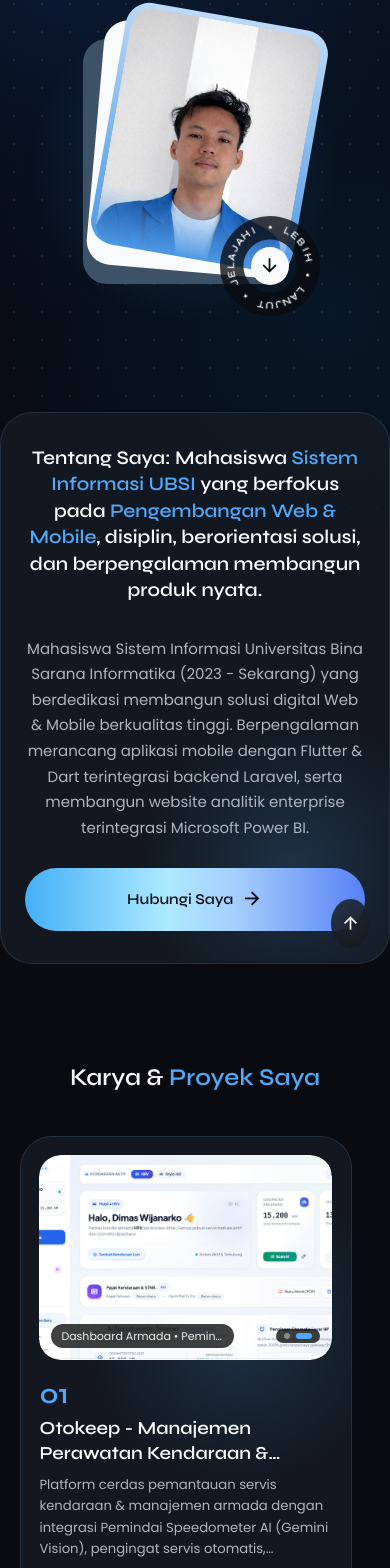
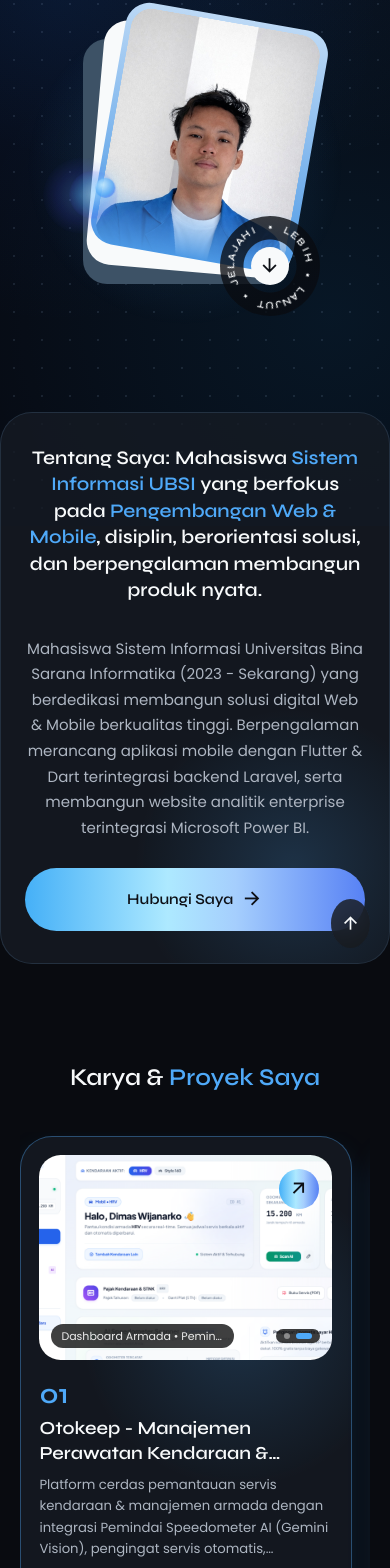
Before and after one commit to Dimss-W/CV-Website, a Next.js app: page / in a window 390 px wide. Shown: the part 318-1886 px from the top of the page. Built offline with nearby package versions, Linux system fonts and the light colour scheme; no server answers; some icons are missing.

Commit message:
perf(cursor): optimasi 100% GPU translate3d dan interpolasi smoothScrollY agar bulat biru sangat mulus di mobile

```diff
--- a/src/app/globals.css
+++ b/src/app/globals.css
@@ -247,50 +247,65 @@ img {
   }
 }
 
-/*=============== CUSTOM CURSOR & GRADIENT SHADOW ===============*/
-.cursor {
+/*=============== CUSTOM CURSOR & 3-LAYER GPU GRADIENT SHADOW ===============*/
+.cursor,
+.cursor-trail,
+.cursor-aura {
   position: fixed;
   top: 0;
   left: 0;
+  border-radius: 50%;
+  pointer-events: none;
+  will-change: transform;
+  backface-visibility: hidden;
+  -webkit-backface-visibility: hidden;
+  transform: translate3d(-100px, -100px, 0);
+  transition: opacity 0.25s ease;
+}
+
+.cursor {
   width: 28px;
   height: 28px;
+  z-index: 9999;
   background: radial-gradient(
     circle at 35% 35%,
-    hsla(196, 100%, 88%, 0.92) 0%,
-    hsla(208, 92%, 64%, 0.82) 55%,
-    hsla(232, 85%, 58%, 0.7) 100%
+    hsla(196, 100%, 90%, 0.95) 0%,
+    hsla(208, 92%, 64%, 0.88) 55%,
+    hsla(232, 85%, 58%, 0.78) 100%
   );
-  border-radius: 50%;
-  pointer-events: none;
-  z-index: 9999;
-  transition: opacity 0.3s ease, width 0.3s ease, height 0.3s ease;
-  will-change: transform, box-shadow;
+  box-shadow:
+    0 0 14px hsla(198, 100%, 82%, 0.65),
+    0 0 28px hsla(210, 92%, 64%, 0.45);
 }
 
 .cursor-trail {
-  position: fixed;
-  top: 0;
-  left: 0;
-  width: 64px;
-  height: 64px;
-  border-radius: 50%;
-  pointer-events: none;
+  width: 60px;
+  height: 60px;
   z-index: 9998;
   background: radial-gradient(
     circle,
-    hsla(198, 100%, 84%, 0.42) 0%,
-    hsla(210, 92%, 64%, 0.24) 38%,
-    hsla(238, 85%, 60%, 0.08) 65%,
-    transparent 75%
+    hsla(198, 100%, 84%, 0.45) 0%,
+    hsla(210, 92%, 64%, 0.26) 42%,
+    hsla(236, 85%, 60%, 0.1) 68%,
+    transparent 76%
   );
-  transition: opacity 0.25s ease, width 0.3s ease, height 0.3s ease;
-  will-change: transform, opacity;
+}
+
+.cursor-aura {
+  width: 92px;
+  height: 92px;
+  z-index: 9997;
+  background: radial-gradient(
+    circle,
+    hsla(214, 95%, 68%, 0.28) 0%,
+    hsla(238, 88%, 62%, 0.14) 45%,
+    transparent 74%
+  );
 }
 
 .cursor.hide-cursor,
-.cursor-trail.hide-cursor {
-  width: 0;
-  height: 0;
+.cursor-trail.hide-cursor,
+.cursor-aura.hide-cursor {
   opacity: 0 !important;
 }
 
@@ -298,12 +313,17 @@ img {
   .cursor {
     width: 20px;
     height: 20px;
-    opacity: 0.82;
+    opacity: 0.88;
   }
 
   .cursor-trail {
-    width: 52px;
-    height: 52px;
+    width: 48px;
+    height: 48px;
+  }
+
+  .cursor-aura {
+    width: 76px;
+    height: 76px;
   }
 }
 
--- a/src/components/ScrollObserver.tsx
+++ b/src/components/ScrollObserver.tsx
@@ -5,111 +5,117 @@ import React, { useEffect, useRef, useState } from 'react';
 export default function ScrollObserver() {
   const cursorRef = useRef<HTMLDivElement | null>(null);
   const trailRef = useRef<HTMLDivElement | null>(null);
-  const spotlightRef = useRef<HTMLDivElement | null>(null);
+  const auraRef = useRef<HTMLDivElement | null>(null);
   const [showScrollUp, setShowScrollUp] = useState(false);
 
   useEffect(() => {
     const isMobileView = () =>
       typeof window !== 'undefined' && window.innerWidth < 860;
 
-    // Initial autonomous coordinates
-    const getAutoPosition = (scrollY: number) => {
-      const w = typeof window !== 'undefined' ? window.innerWidth : 390;
-      const h = typeof window !== 'undefined' ? window.innerHeight : 800;
-      const t = scrollY * 0.0045;
-      const autoX =
-        w * 0.5 +
-        Math.sin(t) * (w * 0.32) +
-        Math.cos(t * 2.1) * (w * 0.08);
-      const autoY =
-        h * 0.42 +
-        Math.cos(t * 1.3) * (h * 0.22) +
-        Math.sin(t * 0.7) * (h * 0.06);
-      return { x: autoX, y: autoY };
+    let winW = typeof window !== 'undefined' ? window.innerWidth : 390;
+    let winH = typeof window !== 'undefined' ? window.innerHeight : 800;
+
+    const handleResize = () => {
+      winW = window.innerWidth;
+      winH = window.innerHeight;
     };
 
-    const initialPos = getAutoPosition(
-      typeof window !== 'undefined' ? window.scrollY : 0
-    );
+    window.addEventListener('resize', handleResize, { passive: true });
 
-    let targetX = initialPos.x;
-    let targetY = initialPos.y;
-    let currentX = targetX;
-    let currentY = targetY;
-    let trailX = targetX;
-    let trailY = targetY;
-    let lastScrollY = typeof window !== 'undefined' ? window.scrollY : 0;
-    let scrollVelocity = 0;
+    let rawScrollY = typeof window !== 'undefined' ? window.scrollY : 0;
+    let smoothScrollY = rawScrollY;
     let isScrolling = false;
     let scrollTimeout: ReturnType<typeof setTimeout> | null = null;
+    let lastScrollUpState = rawScrollY >= 350;
+
+    // Posisi kursor manual (hanya dipakai di Desktop saat tidak scroll)
+    let pointerX = winW * 0.5;
+    let pointerY = winH * 0.38;
+    let hasPointerMoved = false;
+
+    let currentX = pointerX;
+    let currentY = pointerY;
+    let trailX = pointerX;
+    let trailY = pointerY;
+    let auraX = pointerX;
+    let auraY = pointerY;
+
+    let lastTime = performance.now();
     let rafId: number;
 
     const handleMouseMove = (e: MouseEvent) => {
-      // Jangan ikuti posisi user jika sedang di-scroll atau di layar mobile
       if (isScrolling || isMobileView()) return;
-      targetX = e.clientX;
-      targetY = e.clientY;
+      hasPointerMoved = true;
+      pointerX = e.clientX;
+      pointerY = e.clientY;
     };
 
-    const animateCursor = () => {
-      const dx = targetX - currentX;
-      const dy = targetY - currentY;
+    const animateCursor = (now: number) => {
+      const dt = Math.min((now - lastTime) / 16.667, 2.5);
+      lastTime = now;
 
-      currentX += dx * 0.14;
-      currentY += dy * 0.14;
+      // Interpolasi scrollY secara mulus di setiap frame agar tidak patah-patah di mobile
+      rawScrollY = window.scrollY;
+      smoothScrollY += (rawScrollY - smoothScrollY) * (0.09 * dt);
 
-      trailX += (targetX - trailX) * 0.08;
-      trailY += (targetY - trailY) * 0.08;
+      const mobile = winW < 860;
+      let targetX = pointerX;
+      let targetY = pointerY;
 
-      scrollVelocity *= 0.9;
+      // Di mobile ATAU saat sedang di-scroll, bulat biru bergerak mengalir sendiri secara halus
+      if (mobile || isScrolling || !hasPointerMoved) {
+        const scrollPhase = smoothScrollY * 0.0038;
+        const timePhase = now * 0.00085;
+        const phase = scrollPhase + timePhase;
 
-      const pointerSpeed = Math.hypot(dx, dy);
-      const speed = Math.min(pointerSpeed + Math.abs(scrollVelocity) * 0.65, 65);
-      const isMoving = speed > 0.5;
+        targetX =
+          winW * 0.5 +
+          Math.sin(phase) * (winW * 0.3) +
+          Math.cos(phase * 1.7) * (winW * 0.07);
+        targetY =
+          winH * 0.44 +
+          Math.cos(phase * 1.15) * (winH * 0.2) +
+          Math.sin(phase * 0.65) * (winH * 0.06);
 
+        pointerX = targetX;
+        pointerY = targetY;
+      }
+
+      // Frame-rate independent exponential smoothing (3 lapis untuk efek gradasi bayangan ekor)
+      const leadFactor = 1 - Math.pow(1 - 0.16, dt);
+      const trailFactor = 1 - Math.pow(1 - 0.095, dt);
+      const auraFactor = 1 - Math.pow(1 - 0.055, dt);
+
+      currentX += (targetX - currentX) * leadFactor;
+      currentY += (targetY - currentY) * leadFactor;
+
+      trailX += (currentX - trailX) * trailFactor;
+      trailY += (currentY - trailY) * trailFactor;
+
+      auraX += (trailX - auraX) * auraFactor;
+      auraY += (trailY - auraY) * auraFactor;
+
+      const halfCursor = mobile ? 10 : 14;
+      const halfTrail = mobile ? 24 : 30;
+      const halfAura = mobile ? 38 : 46;
+
+      // 100% GPU Compositor (hanya translate3d, 0% CPU repaint)
       if (cursorRef.current) {
-        const halfSize = isMobileView() ? 10 : 14;
         cursorRef.current.style.transform = `translate3d(${(
-          currentX - halfSize
-        ).toFixed(1)}px, ${(currentY - halfSize).toFixed(1)}px, 0)`;
-
-        const offsetX = Math.max(-24, Math.min(24, -dx * 0.42));
-        const offsetY = Math.max(
-          -28,
-          Math.min(28, -dy * 0.42 + scrollVelocity * 0.5)
-        );
-        const glowBlur1 = 16 + speed * 0.45;
-        const glowBlur2 = 32 + speed * 0.85;
-        const glowAlpha = isMoving
-          ? Math.min(0.85, 0.45 + speed * 0.01)
-          : 0.32;
-
-        cursorRef.current.style.boxShadow = `
-          0 0 14px hsla(196, 100%, 82%, ${glowAlpha.toFixed(2)}),
-          ${(offsetX * 0.55).toFixed(1)}px ${(offsetY * 0.55).toFixed(1)}px ${glowBlur1.toFixed(0)}px hsla(208, 92%, 64%, ${(glowAlpha * 0.85).toFixed(2)}),
-          ${offsetX.toFixed(1)}px ${offsetY.toFixed(1)}px ${glowBlur2.toFixed(0)}px hsla(232, 88%, 62%, ${(glowAlpha * 0.6).toFixed(2)})
-        `;
+          currentX - halfCursor
+        ).toFixed(2)}px, ${(currentY - halfCursor).toFixed(2)}px, 0)`;
       }
 
       if (trailRef.current) {
-        const trailHalf = isMobileView() ? 26 : 32;
-        const trailScale = 1 + (speed / 60) * 0.45;
-        const trailOpacity = isMoving
-          ? Math.min(0.9, 0.42 + (speed / 60) * 0.48)
-          : 0.26;
         trailRef.current.style.transform = `translate3d(${(
-          trailX - trailHalf
-        ).toFixed(1)}px, ${(trailY - trailHalf).toFixed(1)}px, 0) scale(${trailScale.toFixed(2)})`;
-        trailRef.current.style.opacity = String(trailOpacity.toFixed(2));
+          trailX - halfTrail
+        ).toFixed(2)}px, ${(trailY - halfTrail).toFixed(2)}px, 0)`;
       }
 
-      // Subtle interactive ambient spotlight on background
-      if (spotlightRef.current) {
-        spotlightRef.current.style.background = `radial-gradient(560px circle at ${currentX.toFixed(
-          0
-        )}px ${currentY.toFixed(
-          0
-        )}px, hsla(210, 90%, 62%, 0.07), transparent 70%)`;
+      if (auraRef.current) {
+        auraRef.current.style.transform = `translate3d(${(
+          auraX - halfAura
+        ).toFixed(2)}px, ${(auraY - halfAura).toFixed(2)}px, 0)`;
       }
 
       rafId = requestAnimationFrame(animateCursor);
@@ -121,61 +127,64 @@ export default function ScrollObserver() {
     const handleMouseOver = (e: MouseEvent) => {
       if (isMobileView()) return;
       const target = e.target as HTMLElement | null;
-      if (!target || !cursorRef.current || !trailRef.current) return;
+      if (!target || !cursorRef.current || !trailRef.current || !auraRef.current)
+        return;
       if (target.closest('a, button, input, textarea, [role="button"]')) {
         cursorRef.current.classList.add('hide-cursor');
         trailRef.current.classList.add('hide-cursor');
+        auraRef.current.classList.add('hide-cursor');
       } else {
         cursorRef.current.classList.remove('hide-cursor');
         trailRef.current.classList.remove('hide-cursor');
+        auraRef.current.classList.remove('hide-cursor');
       }
     };
 
     document.addEventListener('mouseover', handleMouseOver, { passive: true });
 
-    const interactiveCardsSelector =
-      '.work__card, .services__card, .skills__card, #experience article, #education article, .contact__card';
-
     const handleScroll = () => {
       const currentScrollY = window.scrollY;
-      const deltaY = currentScrollY - lastScrollY;
-      lastScrollY = currentScrollY;
-      scrollVelocity = Math.max(-45, Math.min(45, deltaY));
+      rawScrollY = currentScrollY;
 
-      setShowScrollUp(currentScrollY >= 350);
+      const shouldShow = currentScrollY >= 350;
+      if (shouldShow !== lastScrollUpState) {
+        lastScrollUpState = shouldShow;
+        setShowScrollUp(shouldShow);
+      }
 
-      // Saat user sedang scroll, bulat biru bergerak sendiri secara otonom
       isScrolling = true;
       if (scrollTimeout) clearTimeout(scrollTimeout);
       scrollTimeout = setTimeout(() => {
         isScrolling = false;
-      }, 220);
-
-      const autoPos = getAutoPosition(currentScrollY);
-      targetX = autoPos.x;
-      targetY = autoPos.y;
-
-      if (isMobileView()) {
-        const viewportCenter = window.innerHeight * 0.52;
-        const cards = document.querySelectorAll<HTMLElement>(
-          interactiveCardsSelector
-        );
-        cards.forEach((card) => {
-          const rect = card.getBoundingClientRect();
-          const cardCenter = rect.top + rect.height / 2;
-          const dist = Math.abs(cardCenter - viewportCenter);
-          if (dist < Math.min(220, rect.height * 0.65)) {
-            card.classList.add('scroll-focus');
-          } else {
-            card.classList.remove('scroll-focus');
-          }
-        });
-      }
+      }, 240);
     };
 
     window.addEventListener('scroll', handleScroll, { passive: true });
-    handleScroll();
 
+    // IntersectionObserver untuk efek fokus kartu saat di-scroll di Mobile (0% layout thrashing)
+    const interactiveCards = Array.from(
+      document.querySelectorAll<HTMLElement>(
+        '.work__card, .services__card, .skills__card, #experience article, #education article, .contact__card'
+      )
+    );
+
+    const focusObserver = new IntersectionObserver(
+      (entries) => {
+        if (!isMobileView()) return;
+        entries.forEach((entry) => {
+          if (entry.isIntersecting) {
+            entry.target.classList.add('scroll-focus');
+          } else {
+            entry.target.classList.remove('scroll-focus');
+          }
+        });
+      },
+      { threshold: 0.25, rootMargin: '-22% 0px -22% 0px' }
+    );
+
+    interactiveCards.forEach((card) => focusObserver.observe(card));
+
+    // IntersectionObserver untuk animasi kemunculan (ScrollReveal)
     const revealTargetsSelector = [
       '.reveal-init',
       '.work__card',
@@ -200,7 +209,7 @@ export default function ScrollObserver() {
       el.style.transitionDelay = `${siblingIndex * 65}ms`;
     });
 
-    const observer = new IntersectionObserver(
+    const revealObserver = new IntersectionObserver(
       (entries) => {
         entries.forEach((entry) => {
           if (entry.isIntersecting) {
@@ -216,15 +225,17 @@ export default function ScrollObserver() {
       { threshold: 0.08, rootMargin: '0px 0px -24px 0px' }
     );
 
-    allTargets.forEach((el) => observer.observe(el));
+    allTargets.forEach((el) => revealObserver.observe(el));
 
     return () => {
+      window.removeEventListener('resize', handleResize);
       window.removeEventListener('mousemove', handleMouseMove);
       document.removeEventListener('mouseover', handleMouseOver);
       window.removeEventListener('scroll', handleScroll);
       if (scrollTimeout) clearTimeout(scrollTimeout);
       cancelAnimationFrame(rafId);
-      observer.disconnect();
+      focusObserver.disconnect();
+      revealObserver.disconnect();
     };
   }, []);
 
@@ -233,13 +244,15 @@ export default function ScrollObserver() {
       {/* Clean, Minimalist Architectural Background */}
       <div className="ambient-bg" aria-hidden="true">
         <div className="ambient-bg__dots" />
-        <div ref={spotlightRef} className="ambient-bg__spotlight" />
       </div>
 
-      {/* Gradient Shadow Trail following cursor/scroll movement */}
+      {/* Layer 3: Deep Indigo-Cyan Gradient Shadow Aura (Paling Belakang) */}
+      <div ref={auraRef} className="cursor-aura" aria-hidden="true" />
+
+      {/* Layer 2: Sky-Blue Gradient Shadow Trail (Tengah) */}
       <div ref={trailRef} className="cursor-trail" aria-hidden="true" />
 
-      {/* Bedimcode Bianca Custom Cursor with Gradient Glow */}
+      {/* Layer 1: Core Luminous Blue Orb (Utama) */}
       <div ref={cursorRef} className="cursor" aria-hidden="true" />
 
       {/* Bedimcode Bianca Scroll Up Button */}
```
